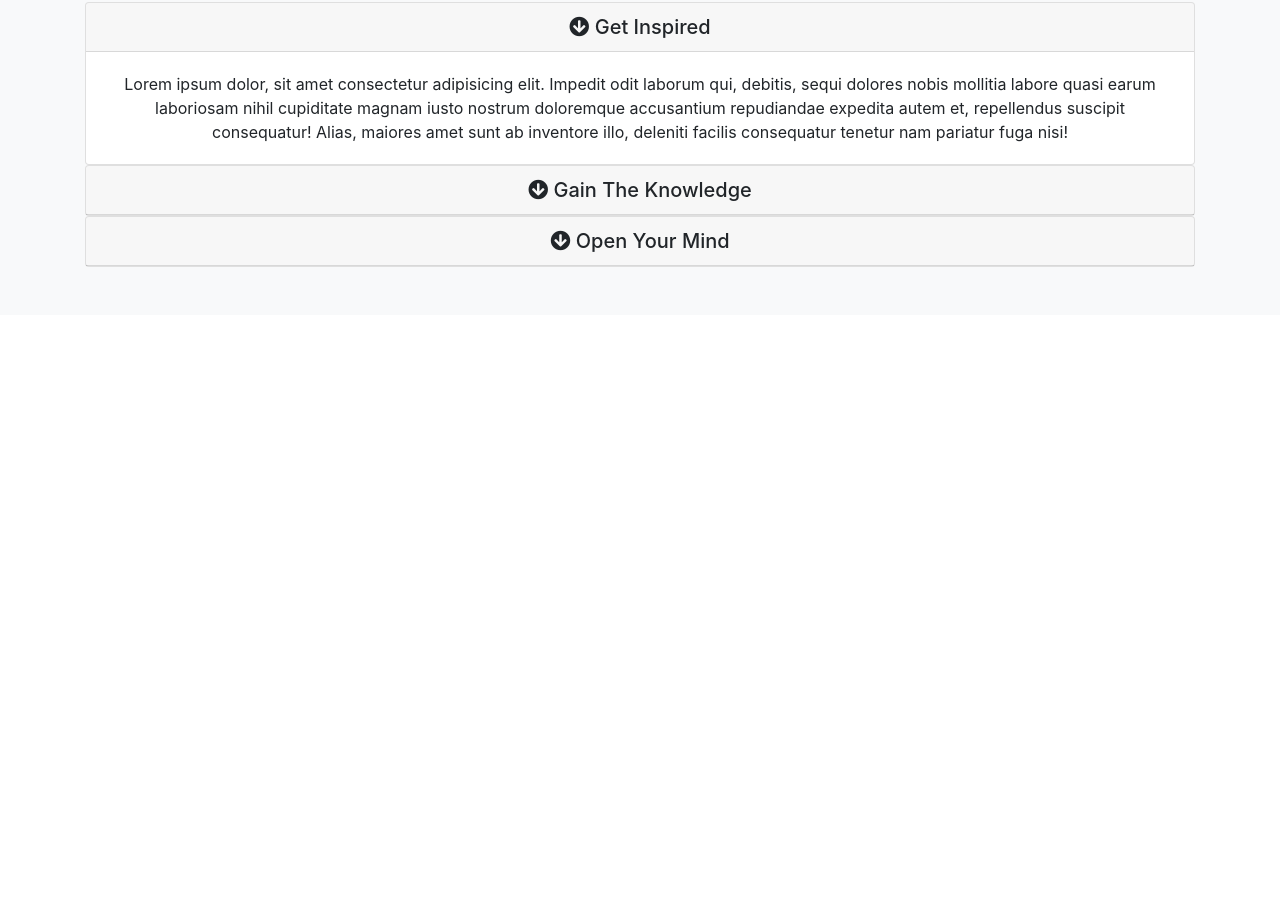
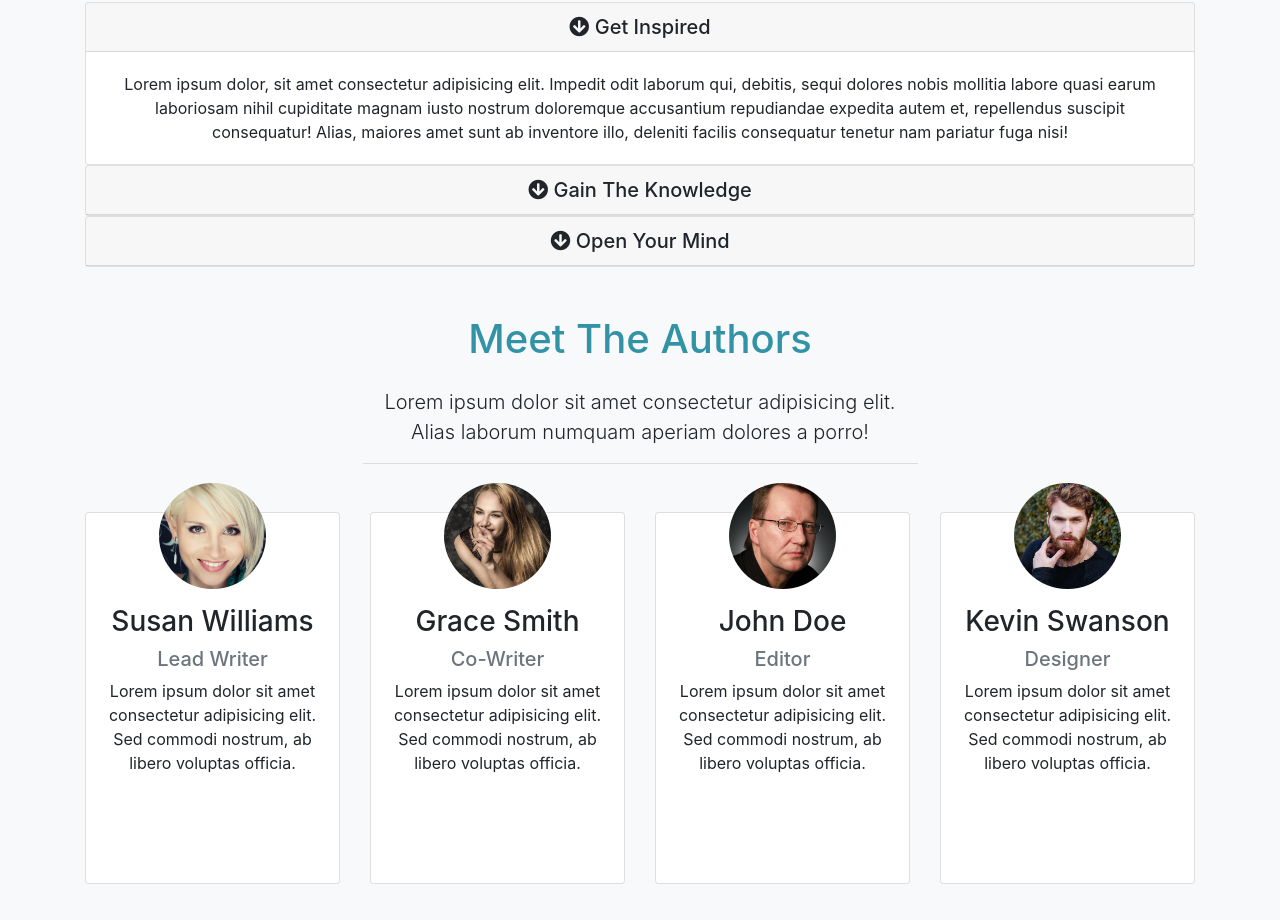
Before and after one commit to colinbinion/bookBS4, a plain HTML site: page index.html in a window 1280 px wide. Shown: the part 1376-2296 px from the top of the page. Before the commit the page ends 1691 px from the top, so only its background shows below. Drawn offline with nearby package versions, Linux system fonts and the light colour scheme.

Commit message:
added authors

```diff
--- a/index.html
+++ b/index.html
@@ -204,7 +204,142 @@
       </div>
     </div>
 
+    <!-- authors -->
 
+    <section id="authors" class="my-5 text-center">
+      <div class="container">
+        <div class="row">
+          <div class="col">
+            <div class="info-header mb-5">
+              <h1 class="text-primary pb-3">
+                Meet The Authors
+              </h1>
+              <p class="lead">
+                Lorem ipsum dolor sit amet consectetur adipisicing elit. Alias laborum numquam aperiam dolores a porro!
+              </p>
+            </div>
+          </div>
+        </div>
+
+        <div class="row">
+          <div class="col-lg-3 col-md-6">
+            <div class="card">
+              <div class="card-body">
+                <img src="img/person1.jpg" alt="Susan Williams" class="img-fluid rounded-circle w-50 mb-3">
+                <h3>Susan Williams</h3>
+                <h5 class="text-muted">Lead Writer</h5>
+                <p>Lorem ipsum dolor sit amet consectetur adipisicing elit. Sed commodi nostrum, ab libero voluptas officia.</p>
+                <div class="d-flex justify-content-center">
+                  <div class="p-4">
+                    <a href="http://facebook.com">
+                      <i class="fab fa-facebook"></i>
+                    </a>
+                  </div>
+                  <div class="p-4">
+                    <a href="http://twitter.com">
+                      <i class="fab fa-twitter"></i>
+                    </a>
+                  </div>
+                  <div class="p-4">
+                    <a href="http://instagram.com">
+                      <i class="fab fa-instagram"></i>
+                    </a>
+                  </div>
+
+                </div>
+              </div>
+            </div>
+          </div>
+
+          <div class="col-lg-3 col-md-6">
+            <div class="card">
+              <div class="card-body">
+                <img src="img/person2.jpg" alt="Grace Smith" class="img-fluid rounded-circle w-50 mb-3">
+                <h3>Grace Smith</h3>
+                <h5 class="text-muted">Co-Writer</h5>
+                <p>Lorem ipsum dolor sit amet consectetur adipisicing elit. Sed commodi nostrum, ab libero voluptas officia.</p>
+                <div class="d-flex justify-content-center">
+                  <div class="p-4">
+                    <a href="http://facebook.com">
+                      <i class="fab fa-facebook"></i>
+                    </a>
+                  </div>
+                  <div class="p-4">
+                    <a href="http://twitter.com">
+                      <i class="fab fa-twitter"></i>
+                    </a>
+                  </div>
+                  <div class="p-4">
+                    <a href="http://instagram.com">
+                      <i class="fab fa-instagram"></i>
+                    </a>
+                  </div>
+
+                </div>
+              </div>
+            </div>
+          </div>
+
+          <div class="col-lg-3 col-md-6">
+            <div class="card">
+              <div class="card-body">
+                <img src="img/person3.jpg" alt="John Doe" class="img-fluid rounded-circle w-50 mb-3">
+                <h3>John Doe</h3>
+                <h5 class="text-muted">Editor</h5>
+                <p>Lorem ipsum dolor sit amet consectetur adipisicing elit. Sed commodi nostrum, ab libero voluptas officia.</p>
+                <div class="d-flex justify-content-center">
+                  <div class="p-4">
+                    <a href="http://facebook.com">
+                      <i class="fab fa-facebook"></i>
+                    </a>
+                  </div>
+                  <div class="p-4">
+                    <a href="http://twitter.com">
+                      <i class="fab fa-twitter"></i>
+                    </a>
+                  </div>
+                  <div class="p-4">
+                    <a href="http://instagram.com">
+                      <i class="fab fa-instagram"></i>
+                    </a>
+                  </div>
+
+                </div>
+              </div>
+            </div>
+          </div>
+
+          <div class="col-lg-3 col-md-6">
+            <div class="card">
+              <div class="card-body">
+                <img src="img/person4.jpg" alt="Kevin Swanson" class="img-fluid rounded-circle w-50 mb-3">
+                <h3>Kevin Swanson</h3>
+                <h5 class="text-muted">Designer</h5>
+                <p>Lorem ipsum dolor sit amet consectetur adipisicing elit. Sed commodi nostrum, ab libero voluptas officia.</p>
+                <div class="d-flex justify-content-center">
+                  <div class="p-4">
+                    <a href="http://facebook.com">
+                      <i class="fab fa-facebook"></i>
+                    </a>
+                  </div>
+                  <div class="p-4">
+                    <a href="http://twitter.com">
+                      <i class="fab fa-twitter"></i>
+                    </a>
+                  </div>
+                  <div class="p-4">
+                    <a href="http://instagram.com">
+                      <i class="fab fa-instagram"></i>
+                    </a>
+                  </div>
+
+                </div>
+              </div>
+            </div>
+          </div>
+        </div>
+      </div>
+    </section>
 
     <script src="http://code.jquery.com/jquery-3.3.1.min.js" integrity="sha256-FgpCb/KJQlLNfOu91ta32o/NMZxltwRo8QtmkMRdAu8="
       crossorigin="anonymous"></script>
--- a/scss/style.scss
+++ b/scss/style.scss
@@ -38,6 +38,21 @@ body {
   border-bottom: 1px #ddd solid;
 }
 
+#authors {
+  img {
+    margin-top: -50px;
+  }
+
+  .card:hover {
+    background: $primary;
+    color: #fff;
+  }
+
+  .fab {
+    color: #fff;
+  }
+}
+
 @media (max-width: 768px) {
   #showcase {
     min-height: 500px;
```
Also changed, not shown: css/style.css.
